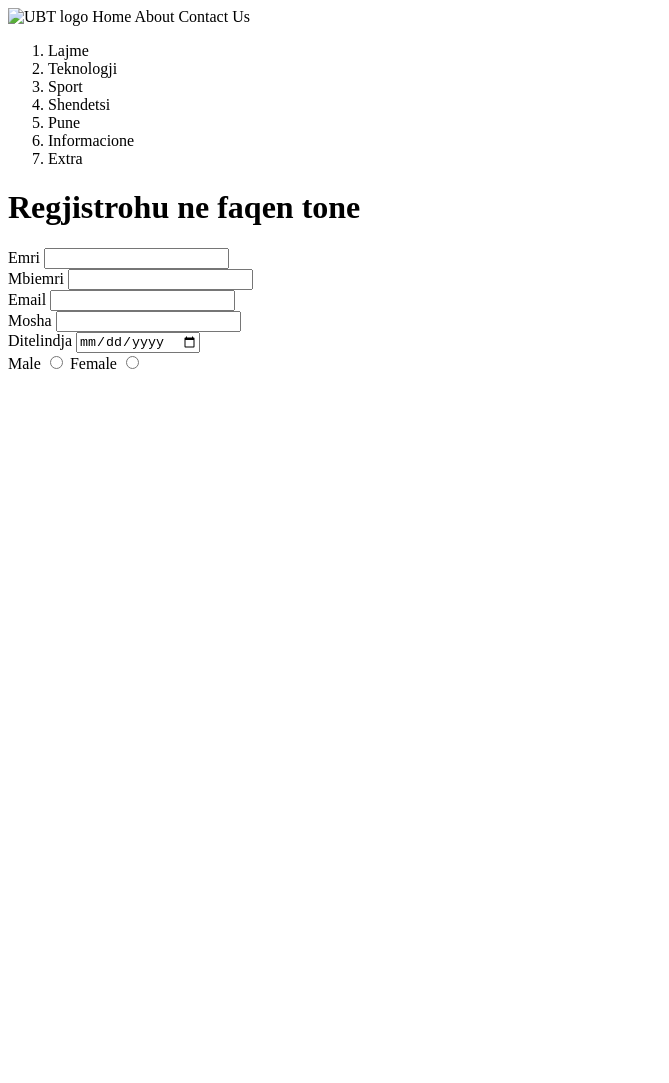
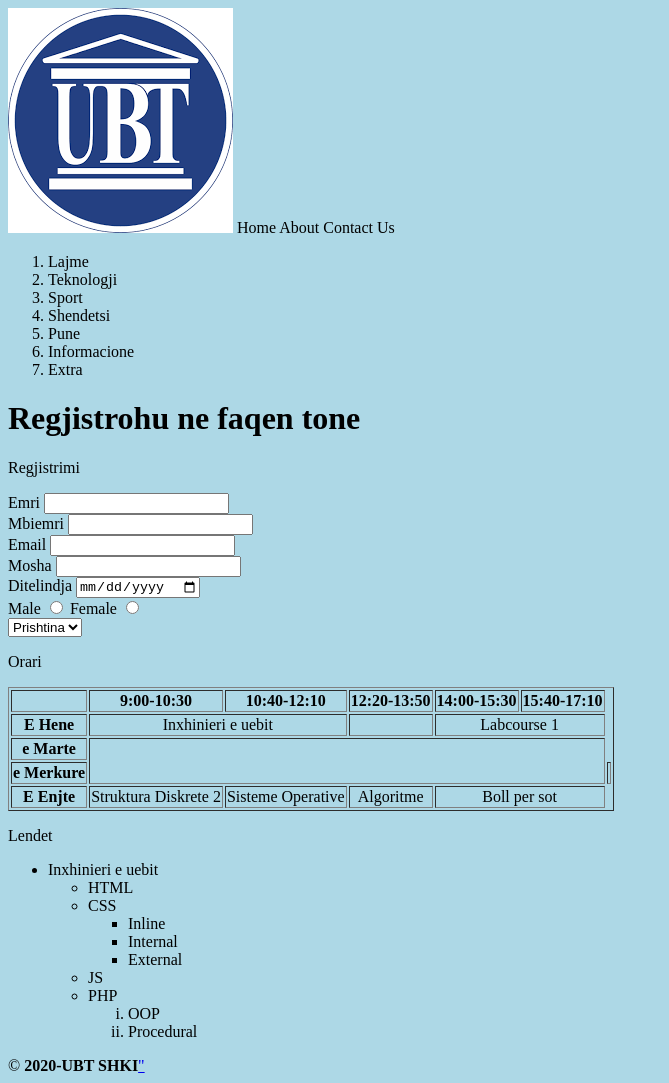
Before and after one commit to erispireva/DetJava2, a plain HTML site: page index.html in a window 1280 px wide. Shown: the whole page, without its empty margins (0-669 px from the left). Before the commit the page ends 800 px from the top, so only its background shows below. Drawn offline with Linux system fonts and the light colour scheme.

Commit message:
second commit

```diff
--- a/index.html
+++ b/index.html
@@ -1,15 +1,17 @@
-<!Doctype html>
+<!DOCTYPE html>
 <html>
 	<head>
-        <title>Detyra 2 WEB</title>
+		<title>Detyra e 2 WEB</title>
 	</head>
 
-        <body bgcolor:'lightblue';>
+ <body bgcolor="lightblue">
+
 
 	<header>
-                <img src="UBT-LOGO.png" alt="UBT logo"/>
+		<img src="Logo.png" alt=" ubt logo"/>
 		Home About Contact Us
 		</header>
+
 		  <main>
                 <ol>
                     <li>Lajme</li>
@@ -21,6 +23,11 @@
                     <li>Extra</li>
                 </ol>
                 <h1>Regjistrohu ne faqen tone</h1>
+
+                <p>Regjistrimi</p>
+
+
+
                 <form>
                     <label for="emri">Emri</label>
                     <input id="emri" type="text">
@@ -36,6 +43,7 @@
                     <br>
                     <label for="ditelindja">Ditelindja</label>
                     <input id="ditelindja" type="date">
+
                 </form>
 
 <form>
@@ -43,9 +51,72 @@
     <input name="gjinia" id="gjinia   " type="radio">
     <label for="gjinia">Female</label>
     <input name="gjinia" id="fgender" type="radio">
+<br>
+    <select>
+        <option>Prishtina</option>
+    </select>
 
     </form>
             </main>
 
+            <p>Orari</p>
+
+            <table style="text-align:center;" border="1">
+                <tr>
+                    <th></th>
+                    <th>9:00-10:30</th>
+                    <th>10:40-12:10</th>
+                    <th>12:20-13:50</th>
+                    <th>14:00-15:30</th>
+                    <th>15:40-17:10</th>
+                </tr>
+                <tr>
+                    <th>E Hene</th>
+                    <td colspan="2"> Inxhinieri e uebit</td>
+                    <th></th>
+                    <td colspan="2">Labcourse 1</td>
+                </tr>
+                <tr>
+                    <th>e Marte</th>
+                    <td rowspan="2" colspan="5"></td>
+
+                <tr>
+                    <th>e Merkure</th>
+                    <td></td>
+                </tr>
+                <tr>
+                    <th>E Enjte</th>
+                    <td>Struktura Diskrete 2</td>
+                    <td>Sisteme Operative</td>
+                    <td>Algoritme</td>
+                    <td colspan="2">Boll per sot</td>
+                </tr>
+
+
+
+            </table>
+            <p>Lendet</p>
+            <ul>
+                <li>Inxhinieri e uebit</li>
+                <ul>
+                    <li>HTML</li>
+                    <li>CSS</li>
+                        <ul>
+                            <li>Inline</li>
+                            <li>Internal</li>
+                            <li>External</li>
+                        </ul>
+                        <li>JS</li>
+                        <li>PHP</li>
+                        <ul>
+                            <li type="i">OOP
+                            <li type="i">Procedural
+
+
+                        </ul>
+                </ul>
+            </ul>
+	 <footer style=:text-align:center;"> &copy; <b>2020-UBT SHKI</b><a href="https://github.com/erispireva/DetJava2.git"</footer>"
 	</body>
+
 	</html>
```
Also changed, not shown: Logo.png (added). Lines whose indentation alone changed are shown as unchanged.
